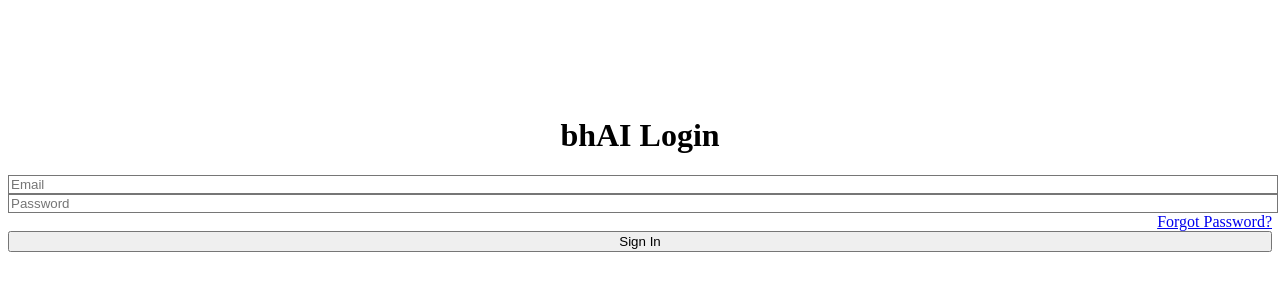
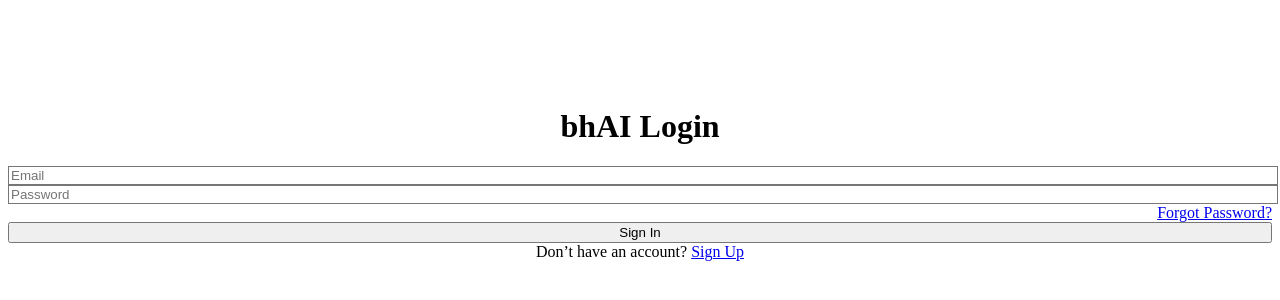
Before and after one commit to arbazmubasher1/bhai-project, a React (Vite) app in the folder frontend/: page / in a window 1280 px wide. Shown: the part 234-534 px from the top of the page. Built offline with nearby package versions, Linux system fonts and the light colour scheme.

Commit message:
Login page fixed

```diff
--- a/frontend/src/pages/Login.jsx
+++ b/frontend/src/pages/Login.jsx
@@ -70,6 +70,14 @@ export default function Login() {
             Sign In
           </button>
         </form>
+
+        {/* Sign up link */}
+        <div className="mt-4 text-center text-sm">
+          Don’t have an account?{" "}
+          <a href="/signup" className="text-blue-600 hover:underline">
+            Sign Up
+          </a>
+        </div>
       </div>
     </div>
   );
```
